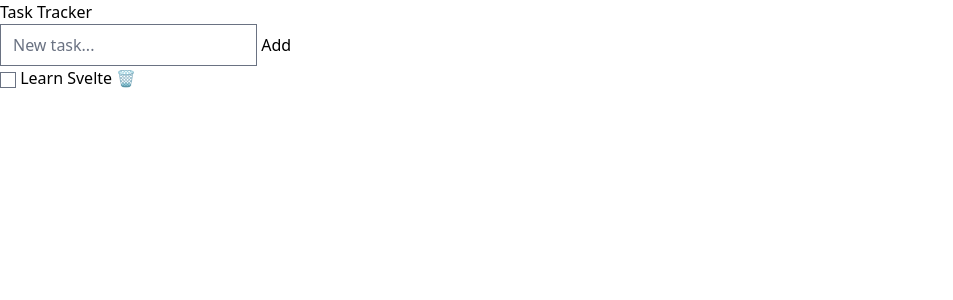
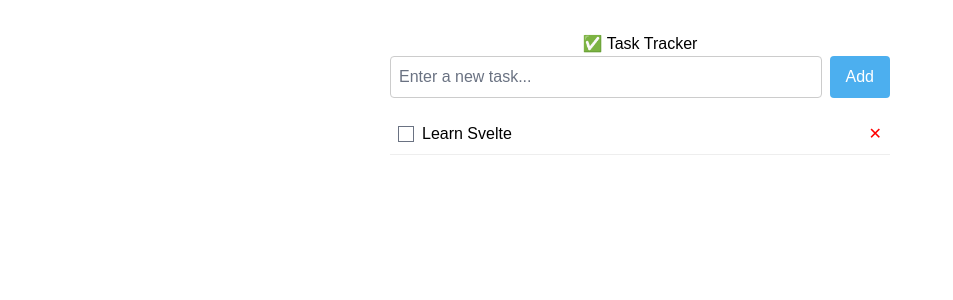
Before and after one commit to Sprite-MD/Svelte-Experiment, a SvelteKit app in the folder experiment/: page / in a window 1280 px wide. Shown: the top 300 px of the page, without its empty margins (0-953 px from the left). Built offline with nearby package versions, Linux system fonts and the light colour scheme.

Commit message:
updated tasks.ts and page.svelte due to 500 error, possibly due to mismatch between property names when called

```diff
--- a/experiment/src/lib/stores/tasks.ts
+++ b/experiment/src/lib/stores/tasks.ts
@@ -6,8 +6,24 @@ export interface Task {
   done: boolean;
 }
 
+// initial tasks
 const initialTasks: Task[] = [
   { id: 1, title: 'Learn Svelte', done: false }
 ];
 
 export const tasks = writable<Task[]>(initialTasks);
+
+// store functions
+export function addTask(title: string) {
+  tasks.update(t => [...t, { id: Date.now(), title, done: false }]);
+}
+
+export function toggleTask(id: number) {
+  tasks.update(t =>
+    t.map(task => (task.id === id ? { ...task, done: !task.done } : task))
+  );
+}
+
+export function removeTask(id: number) {
+  tasks.update(t => t.filter(task => task.id !== id));
+}
--- a/experiment/src/routes/+page.svelte
+++ b/experiment/src/routes/+page.svelte
@@ -1,29 +1,46 @@
 <script lang="ts">
-  import { tasks } from '$lib/stores/tasks';
-  import TaskForm from '$lib/components/TaskForm.svelte';
-  import TaskItem from '$lib/components/TaskItem.svelte';
+  import { tasks, addTask, toggleTask, removeTask } from '$lib/stores/tasks';
   import type { Task } from '$lib/stores/tasks';
 
-  function addTask(event: CustomEvent<{ title: string }>) {
-    const title = event.detail.title;
-    tasks.update((t: Task[]) => [...t, { id: Date.now(), title, done: false }]);
-  }
-
-  function toggleTask(id: number) {
-    tasks.update((t: Task[]) =>
-      t.map(task => task.id === id ? { ...task, done: !task.done } : task)
-    );
-  }
-
-  function deleteTask(id: number) {
-    tasks.update((t: Task[]) => t.filter(task => task.id !== id));
-  }
+  let newTask: string = '';
 </script>
 
-<h1>Task Tracker</h1>
+<main style="max-width: 500px; margin: 2rem auto; font-family: sans-serif;">
+  <h1 style="text-align:center;">✅ Task Tracker</h1>
 
-<TaskForm on:addtask={addTask} />
+  <!-- Add Task Form -->
+  <form on:submit|preventDefault={() => {
+      if (newTask.trim()) addTask(newTask);
+      newTask = '';
+    }}
+    style="display:flex; gap:0.5rem; margin-bottom:1rem;"
+  >
+    <input
+      type="text"
+      bind:value={newTask}
+      placeholder="Enter a new task..."
+      style="flex:1; padding:0.5rem; border:1px solid #ccc; border-radius:4px;"
+    />
+    <button
+      type="submit"
+      style="padding:0.5rem 1rem; border:none; border-radius:4px; background:#4cafef; color:white;"
+    >
+      Add
+    </button>
+  </form>
 
-{#each $tasks as task (task.id)}
-  <TaskItem {task} onToggle={toggleTask} onDelete={deleteTask} />
-{/each}
+  <!-- Task List -->
+  <ul style="list-style:none; padding:0;">
+    {#each $tasks as task (task.id)}
+      <li style="display:flex; align-items:center; justify-content:space-between; padding:0.5rem; border-bottom:1px solid #eee;">
+        <div style="display:flex; align-items:center; gap:0.5rem;">
+          <input type="checkbox" checked={task.done} on:change={() => toggleTask(task.id)} />
+          <span style="text-decoration: {task.done ? 'line-through' : 'none'};">
+            {task.title}
+          </span>
+        </div>
+        <button on:click={() => removeTask(task.id)} style="background:none; border:none; color:red; cursor:pointer;">✕</button>
+      </li>
+    {/each}
+  </ul>
+</main>
```
